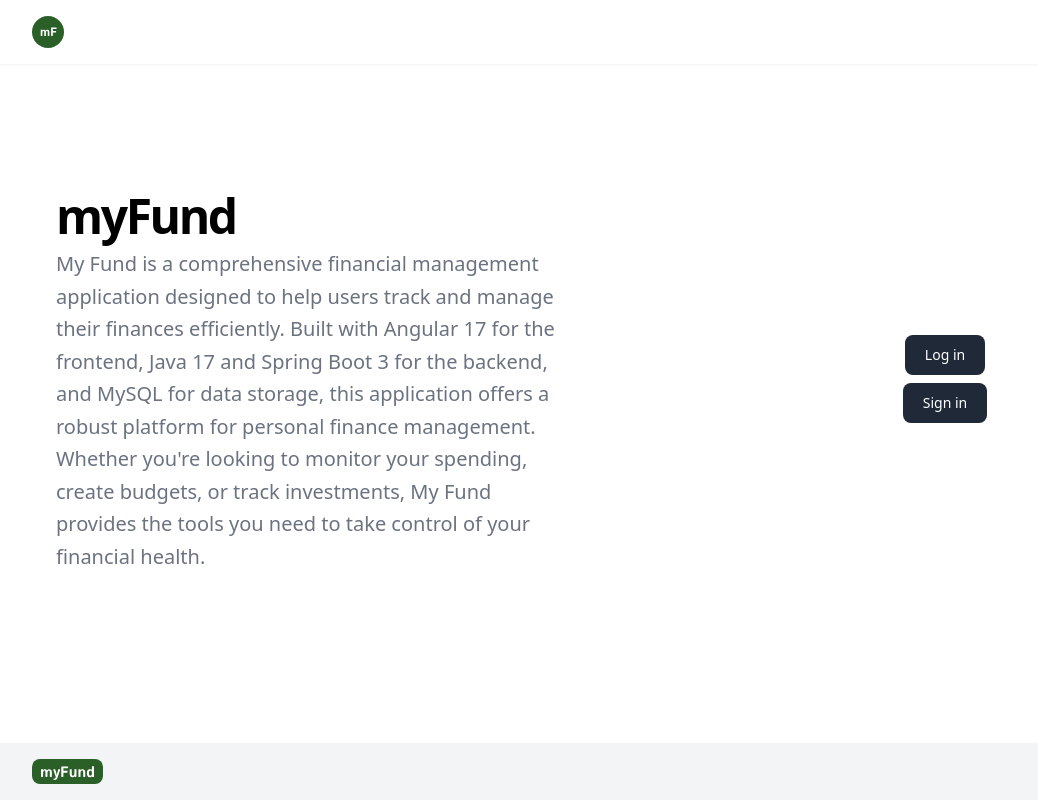
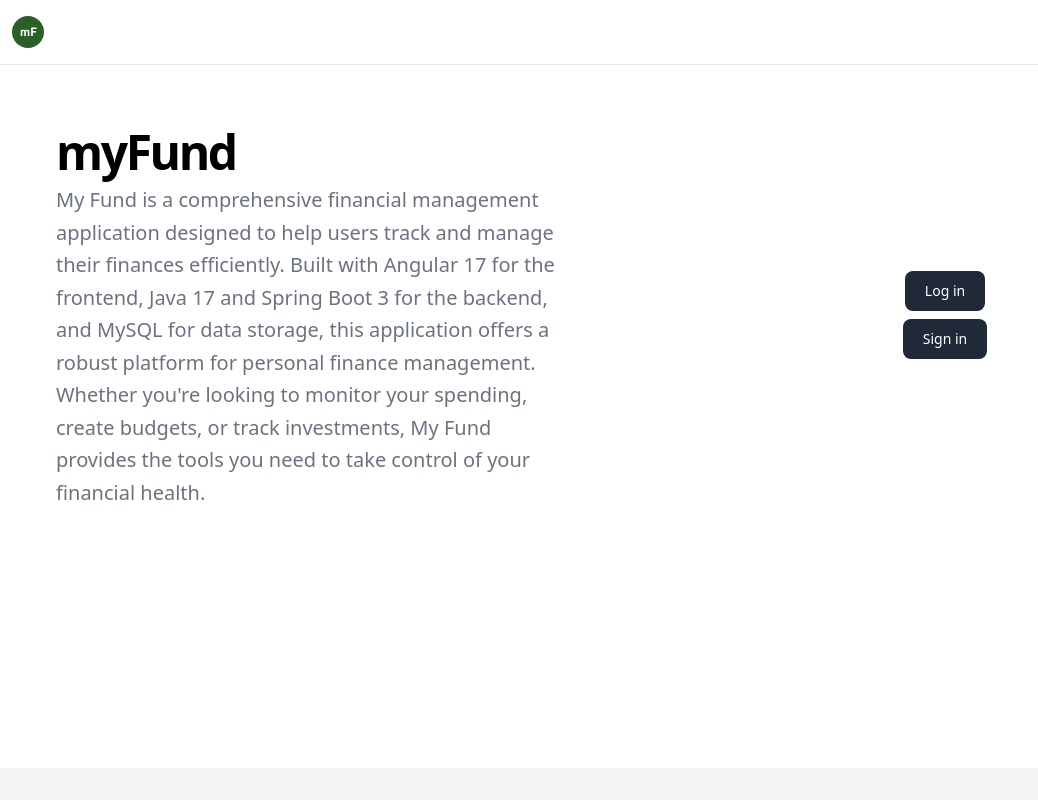
Before and after one commit to lukaszkosminski/my-fund-backend, an Angular app in the folder my-fund-frontend/: page / in a window 1280 px wide. Shown: the whole page, without its empty margins (0-1038 px from the left). Built offline with nearby package versions, Linux system fonts and the light colour scheme.

Commit message:
some small changes

```diff
--- a/my-fund-frontend/src/app/app.component.html
+++ b/my-fund-frontend/src/app/app.component.html
@@ -1,17 +1,8 @@
-<!--@if (isLoading) {-->
-<!--    <div class='flex items-center justify-center h-screen'>-->
-<!--      <div class='text-2xl font-bold text-primary'>Loading...</div>-->
-<!--    </div>-->
-<!--}-->
-
 <div class='flex flex-col min-h-screen bg-background font-sans antialiased'
 >
   <app-topbar></app-topbar>
 
-
-  <div
-    class='flex-grow container mx-auto max-w-7xl px-0 sm:px-6 lg:px-8 pb-8'
-  >
+  <div class='flex-grow w-full'>
     <router-outlet></router-outlet>
   </div>
 
--- a/my-fund-frontend/src/app/components/footer/app.footer.component.html
+++ b/my-fund-frontend/src/app/components/footer/app.footer.component.html
@@ -1,7 +1,9 @@
 <footer class="bg-gray-100">
-  <div class="flex items-center justify-between mx-auto max-w-7xl py-4 px-4 sm:px-6 lg:px-8">
+  <div class="flex items-center justify-between mx-auto py-4 pwx-4 sm:px-6 lg:px-8">
     <div class="flex items-center">
-      <img src="/assets/logo2.svg" alt="">
+<!--      <a routerLink="/">-->
+<!--        <img src="/assets/logo2.svg" alt="">-->
+<!--      </a>-->
     </div>
   </div>
 </footer>
--- a/my-fund-frontend/src/app/components/sidebar/sidebar.component.html
+++ b/my-fund-frontend/src/app/components/sidebar/sidebar.component.html
@@ -8,7 +8,7 @@
           <li>
             <a aria-current="page"
                class="group flex items-center rounded-lg bg-gray-100 p-2 text-base font-normal text-gray-900"
-               routerLink="home">
+               routerLink="/home">
               <svg class="h-6 w-6 text-gray-500 transition duration-75 group-hover:text-gray-900" fill="currentColor"
                    viewBox="0 0 20 20" xmlns="http://www.w3.org/2000/svg">
                 <path d="M2 10a8 8 0 018-8v8h8a8 8 0 11-16 0z"></path>
@@ -18,7 +18,7 @@
             </a>
           </li>
         </ul>
-        <div class="space-y-2 pt-2">
+        <div class="space-y-2 pt-2 cursor-pointer">
           <div (click)="logout()"
                class="group flex items-center rounded-lg p-2 text-base font-normal text-gray-900 hover:bg-gray-100">
             <svg class="h-6 w-6 flex-shrink-0 text-gray-500 transition duration-75 group-hover:text-gray-900"
--- a/my-fund-frontend/src/app/components/topbar/app.topbar.component.html
+++ b/my-fund-frontend/src/app/components/topbar/app.topbar.component.html
@@ -1,11 +1,11 @@
-<div class="bg-white shadow-sm">
-  <div class="mx-auto max-w-7xl px-4 sm:px-6 lg:px-8">
+<div class="fixed z-30 w-full border-b border-gray-200 bg-white">
+  <div class="mx-auto px-3">
     <div class="flex h-16 justify-between">
       <div class="flex">
         <div class="flex flex-shrink-0 items-center">
-
-          <img src="assets/logo.svg" alt="">
-
+          <a routerLink="/">
+            <img src="assets/logo.svg" alt="">
+          </a>
         </div>
       </div>
     </div>
--- a/my-fund-frontend/src/app/guards/auth.guard.ts
+++ b/my-fund-frontend/src/app/guards/auth.guard.ts
@@ -12,5 +12,4 @@
     router.navigate(['/login']);
     return false;
   }
-
 };
--- a/my-fund-frontend/src/app/home/home.component.html
+++ b/my-fund-frontend/src/app/home/home.component.html
@@ -1,7 +1,9 @@
-<main class="w-full py-12 md:py-24 lg:py-32 relative">
+<main class=" h-full md:py-24 lg:ml-64 relative bg-gray-50">
 
   <app-sidebar>a</app-sidebar>
 
-  <div>Czesc, {{User.username}}</div>
+  <div class="px-4 pt-6">
+    <div>Czesc, {{User.username}}</div>
+  </div>
 
 </main>
--- a/my-fund-frontend/src/app/pages/landing/landing.component.html
+++ b/my-fund-frontend/src/app/pages/landing/landing.component.html
@@ -1,4 +1,4 @@
-<main class="w-full py-12 md:py-24 lg:py-32">
+<main class="w-full py-12 md:py-24 lg:py-32 mx-auto max-w-7xl px-0 sm:px-6 lg:px-8 pb-8">
   <div class="container px-4 md:px-6">
     <div class='grid items-center gap-6 lg:grid-cols-[1fr_500px] lg:gap-12 xl:grid-cols-[1fr_550px]'>
       <div class='flex flex-col justify-center space-y-4'>
--- a/my-fund-frontend/src/app/pages/login/login.page.html
+++ b/my-fund-frontend/src/app/pages/login/login.page.html
@@ -1,5 +1,4 @@
-<main class="w-full py-12 md:py-24 lg:py-32 relative">
-
+<main class="w-full py-12 md:py-24 lg:py-32 relative ">
   <form
     class="max-w-sm mx-auto"
     (ngSubmit)="f.form.valid && onSubmit()"
@@ -8,13 +7,13 @@
     name="loginForm"
   >
     <div class="mb-5">
-      <label for="email" class="block mb-2 text-sm font-medium text-gray-900 dark:text-white">Email</label>
+      <label for="username" class="block mb-2 text-sm font-medium text-gray-900 dark:text-white">Email</label>
       <input
         #email="ngModel"
-        [(ngModel)]="form.email"
-        type="email"
-        id="email"
-        name="email"
+        [(ngModel)]="form.username"
+        type="text"
+        id="username"
+        name="username"
         required
         class="bg-gray-50 border border-gray-300 text-gray-900 text-sm rounded-lg focus:ring-blue-500 focus:border-blue-500 block w-full p-2.5 dark:bg-gray-700 dark:border-gray-600 dark:placeholder-gray-400 dark:text-white dark:focus:ring-blue-500 dark:focus:border-blue-500"
         placeholder="name@flowbite.com"
@@ -48,9 +47,18 @@
             class="text-white w-full bg-gray-800 hover:bg-gray-900 focus:outline-none focus:ring-4 focus:ring-gray-300 font-medium rounded-lg text-sm px-5 py-2.5 me-2 mb-2 dark:bg-gray-800 dark:hover:bg-gray-700 dark:focus:ring-gray-700 dark:border-gray-700">
       Submit
     </button>
+
+    @if (validationErrors) {
+      <span class="flex items-center font-normal text-red-500 text-xs mt-1 ml-1">
+        {{ validationErrors }}
+      </span>
+    }
+
   </form>
 
-  <div *ngIf="isLoading" class="absolute top-0 bg-white bg-opacity-60 z-10 h-full w-full flex items-center justify-center">
+
+  <div *ngIf="isLoading"
+       class="absolute top-0 bg-white bg-opacity-60 z-10 h-full w-full flex items-center justify-center">
     <div class="flex items-center">
       <svg class="animate-spin h-8 w-8 text-gray-800" xmlns="http://www.w3.org/2000/svg" fill="none"
            viewBox="0 0 24 24">
--- a/my-fund-frontend/src/app/pages/login/login.page.ts
+++ b/my-fund-frontend/src/app/pages/login/login.page.ts
@@ -9,16 +9,16 @@
 
 export class LoginPage {
   form: {
-    email: string;
+    username: string;
     password: string;
   } = {
-    email: '',
+    username: '',
     password: ''
   }
 
   isLoading = false;
 
-  validationErrors = null;
+  validationErrors = '';
 
 
   constructor(private authService: AuthService, private router: Router) {
@@ -27,15 +27,15 @@
   onSubmit() {
     this.isLoading = true;
     console.log('Form submitted', this.form);
-    this.authService.login(this.form.email, this.form.password).subscribe({
+    this.authService.login(this.form.username, this.form.password).subscribe({
         next: () => {
           this.isLoading = false;
-          this.validationErrors = null;
+          this.validationErrors = '';
           this.router.navigate(['/home'])
         },
-        error: (response) => {
+        error: () => {
           this.isLoading = false;
-          this.validationErrors = response.error;
+          this.validationErrors = 'Credetials are invalid. Please try again.';
         }
       }
     );
--- a/my-fund-frontend/src/app/services/auth.service.ts
+++ b/my-fund-frontend/src/app/services/auth.service.ts
@@ -1,6 +1,6 @@
 import {Injectable} from "@angular/core";
 import {HttpClient, HttpHeaders} from "@angular/common/http";
-import {catchError, map, Observable, of, tap} from "rxjs";
+import { Observable, tap} from "rxjs";
 import {Router} from "@angular/router";
 
 
@@ -36,13 +36,6 @@
       tap(() => {
         localStorage.setItem('login-state', 'authenticated');
       }),
-      map((data) => {
-        return data;
-      }),
-      catchError((error) => {
-        console.log(43, error)
-        return of(null);
-      })
     );
   }
 
```
